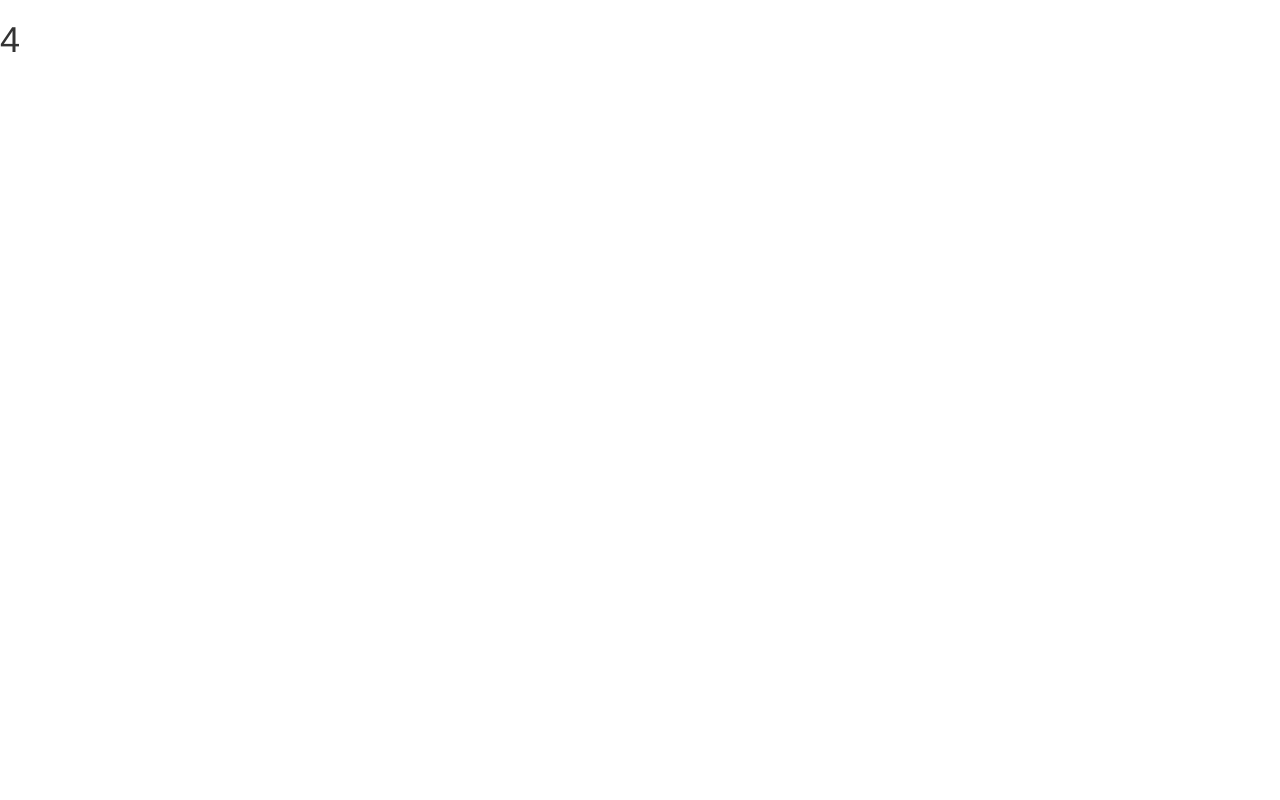
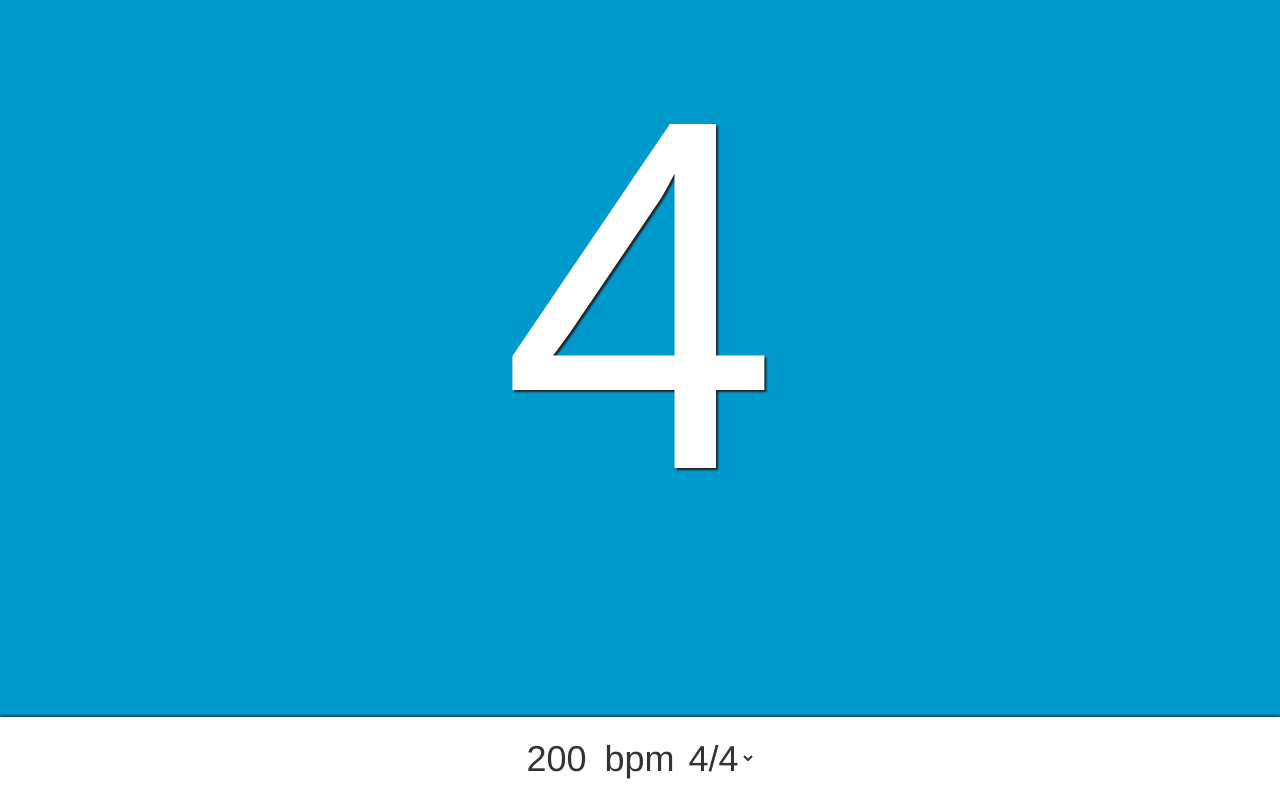
Before and after one commit to ready4god2513/metronomey, a plain HTML site: page index.html in a window 1280 px wide. Drawn offline with nearby package versions, Linux system fonts and the light colour scheme.

Commit message:
Simple output

```diff
--- a/index.html
+++ b/index.html
@@ -7,7 +7,8 @@
     <title>Metronomy | The Online Metronome with Style</title>
 
     <!-- Bootstrap -->
-    <link rel="stylesheet" href="//netdna.bootstrapcdn.com/bootstrap/3.1.1/css/bootstrap.min.css">
+    <link rel="stylesheet" href="http://netdna.bootstrapcdn.com/bootstrap/3.1.1/css/bootstrap.min.css">
+    <link rel="stylesheet" href="style.css">
 
     <!-- HTML5 Shim and Respond.js IE8 support of HTML5 elements and media queries -->
     <!-- WARNING: Respond.js doesn't work if you view the page via file:// -->
@@ -18,7 +19,20 @@
   </head>
   <body>
 
-    <h1 class="timer"></h1>
+    <div class="container">
+      <h1 class="timer text-center"></h1>
+    </div>
+
+    <h1 class="hud text-center">
+      <input type="number" class="bpm" />bpm
+      <select class="beatsPerBar">
+        <option value="2/4">2/4</option>
+        <option value="3/4">3/4</option>
+        <option value="4/4">4/4</option>
+        <option value="6/8">6/8</option>
+        <option value="7/8">7/8</option>
+      </select>
+    </h1>
 
     <script src="https://ajax.googleapis.com/ajax/libs/jquery/1.11.0/jquery.min.js"></script>
     <script src="metronome.js"></script>
--- a/metronome.js
+++ b/metronome.js
@@ -21,7 +21,13 @@ var metronome = {
     if(this.timer){
       clearInterval(this.timer);
       this.timer = false;
+      this.beatsPerBar = false;
     }
+  },
+
+  restart: function(callback){
+    this.stop();
+    this.start(callback);
   },
 
   resetBeat: function(){
--- a/screen.js
+++ b/screen.js
@@ -1,9 +1,27 @@
 $(function(){
 
   $place = $(".timer");
+  $bpm = $(".bpm");
+  $bpb = $(".beatsPerBar");
 
-  metronome.start(function(beat, max){
-    $place.html(beat);
+  metronome.bpm = 200;
+  $bpm.val(metronome.bpm);
+  $bpb.val(metronome.interval);
+
+  $bpm.on("change", function(){
+    metronome.bpm = parseInt($(this).val());
+    metronome.restart(display);
   });
 
+  $bpb.on("change", function(){
+    metronome.interval = $(this).val();
+    metronome.restart(display);
+  });
+
+  metronome.start(display);
+
+  function display(beat, max){
+    $place.html(beat);
+  }
+
 });
--- /dev/null
+++ b/style.css
@@ -0,0 +1,34 @@
+body
+{
+  background: #09c;
+}
+
+.timer
+{
+  color: #fff;
+  font-size: 50rem;
+  text-shadow: 2px 2px 2px #222;
+}
+
+.hud
+{
+  background: #fff;
+  position: fixed;
+  width: 100%;
+  padding: 20px;
+  margin: 0;
+  bottom: 0;
+  box-shadow: 0 -1px 3px #222;
+}
+
+.bpm, .beatsPerBar
+{
+  background: none;
+  border: none;
+  width: 80px;
+}
+
+.beatsPerBar
+{
+  width: auto;
+}
```
